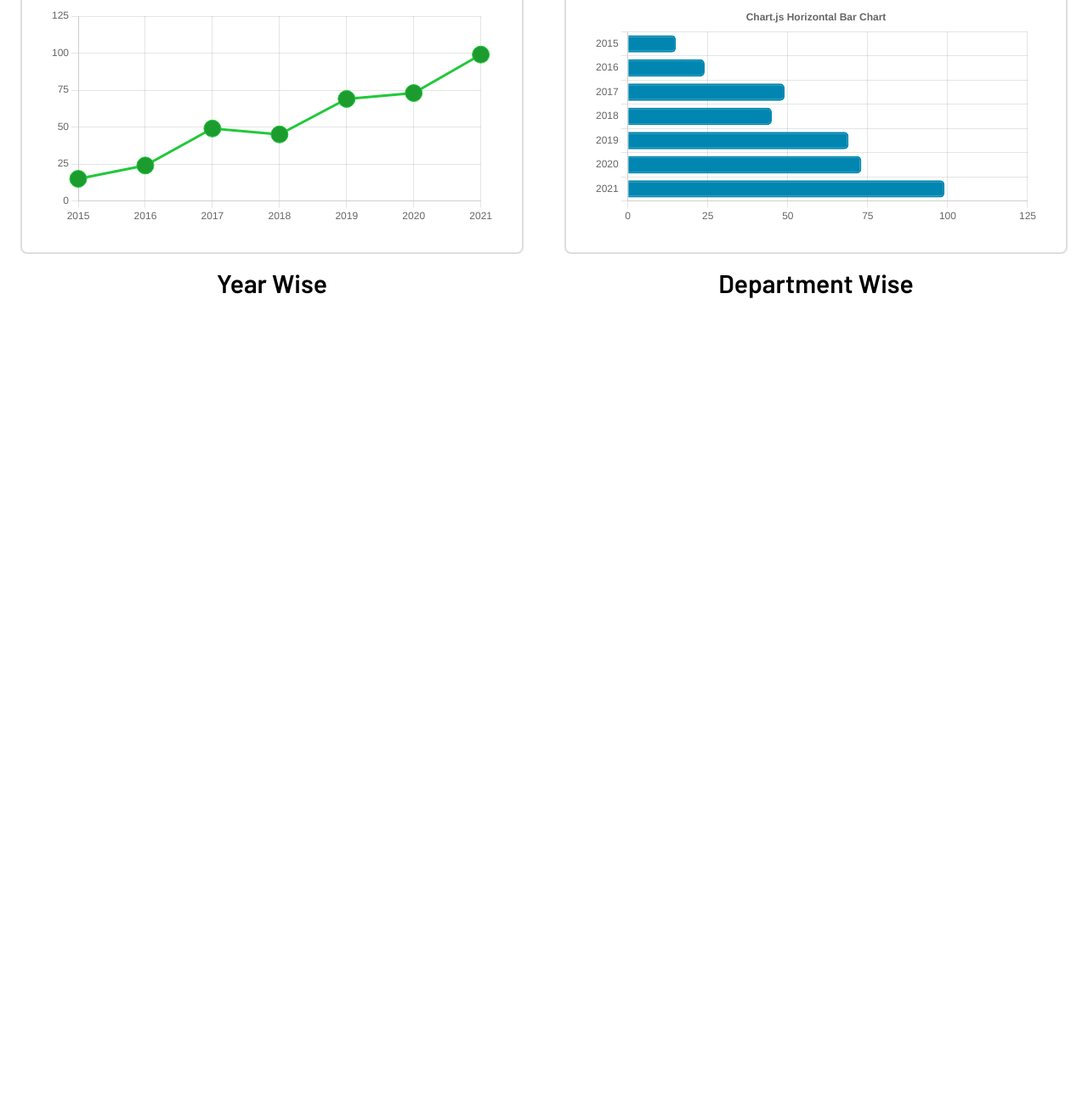
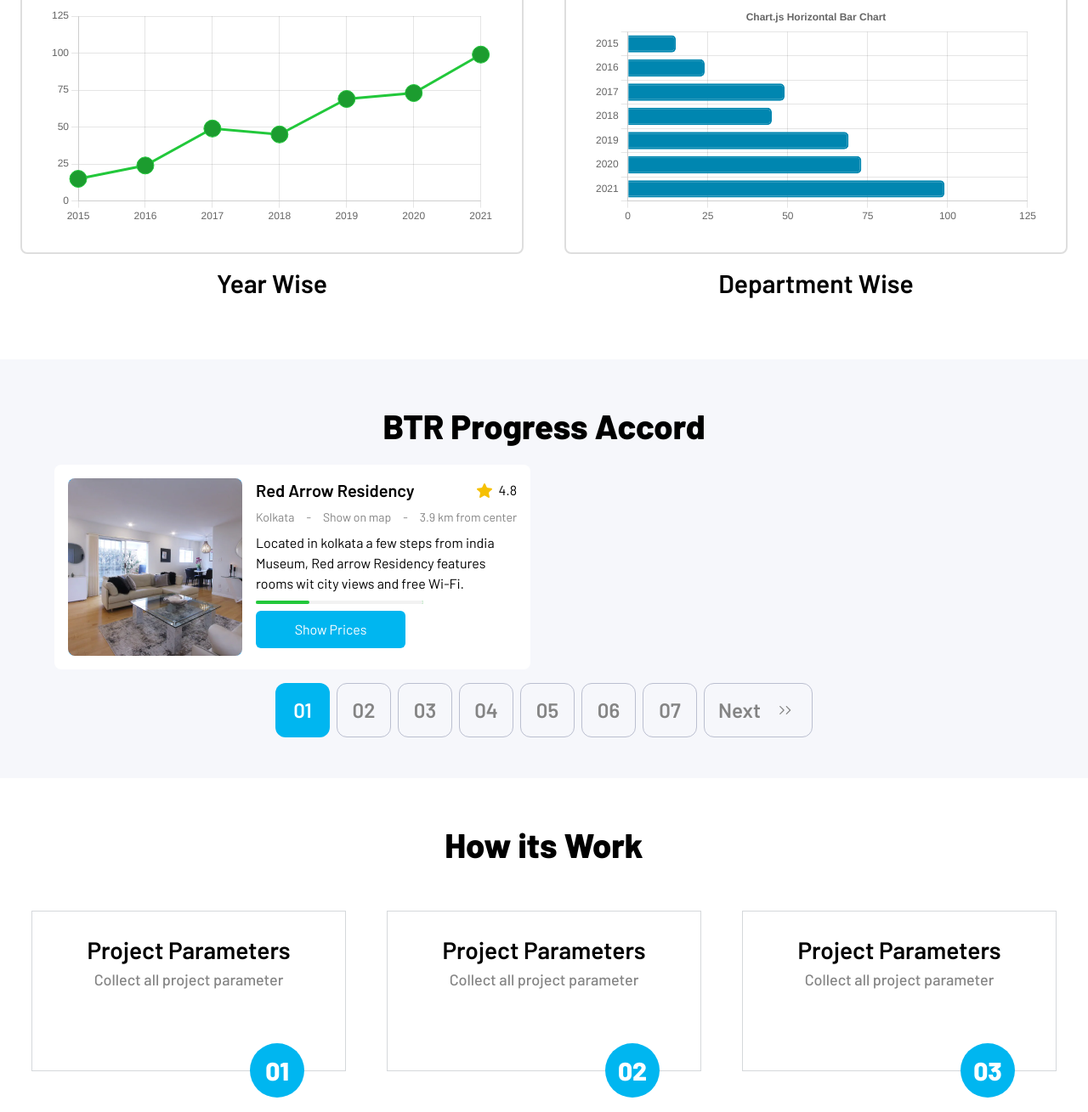
Before and after one commit to ez-sherlock/CEM-Development-Dashboard, a website: page index.html in a window 1280 px wide. Shown: the part 1620-2929 px from the top of the page at 85% size. Before the commit the page ends 2043 px from the top, so only its background shows below. Drawn offline with nearby package versions, Linux system fonts and the light colour scheme.

Commit message:
Added more sections

```diff
--- a/index.html
+++ b/index.html
@@ -152,6 +152,117 @@
 
     </div>
 
+    <!-- BRT Progress Accord -->
+    <div class="bg-[#F6F7FB] p-12">
+        <h1 class="text-[40px] font-bold text-center">BTR Progress Accord</h1>
+
+        <div class="grid grid-cols-2 gap-8 p-4">
+            <div class="bg-white flex gap-4 p-4 rounded-lg ">
+                <img src="./images/house.PNG" width="207px" height="211px" class="rounded-lg" alt="">
+                <div class="flex flex-col gap-2">
+
+                    <div class="flex justify-between">
+                        <p class="font-semibold text-xl">Red Arrow Residency</p>
+                        <p class="flex items-center gap-1"><img src="./images/star.svg" alt="star"> 4.8</p>
+                    </div>
+
+                    <div class="flex text-sm text-[#848484] justify-between">
+                        <p>Kolkata</p>
+                        -
+                        <a href="#">Show on map</a>
+                        -
+                        <p>3.9 km from center</p>
+
+                    </div>
+
+                    <p>
+                        Located in kolkata a few steps from india Museum,
+                        Red arrow Residency features rooms wit city views
+                        and free Wi-Fi.
+                    </p>
+
+                    <progress id="file" value="32" max="100" class="h-1 rounded-xl"> 40% </progress>
+
+                    <button class="bg-[#00B6F0] flex justify-center items-center w-44 h-11 text-white rounded-md">
+                        Show Prices
+                    </button>
+                </div>
+            </div>
+        </div>
+
+        <div class="flex gap-2 justify-center">
+            <div
+                class="flex items-center justify-center w-16 h-16 bg-[#00B6F0] rounded-xl text-white text-2xl font-semibold">
+                01
+            </div>
+            <div
+                class="flex items-center justify-center w-16 h-16 rounded-xl text-[#848484] border-[1px] border-[#BBBFD0] text-2xl font-semibold">
+                02
+            </div>
+            <div
+                class="flex items-center justify-center w-16 h-16 rounded-xl text-[#848484] border-[1px] border-[#BBBFD0] text-2xl font-semibold">
+                03
+            </div>
+            <div
+                class="flex items-center justify-center w-16 h-16 rounded-xl text-[#848484] border-[1px] border-[#BBBFD0] text-2xl font-semibold">
+                04
+            </div>
+            <div
+                class="flex items-center justify-center w-16 h-16 rounded-xl text-[#848484] border-[1px] border-[#BBBFD0] text-2xl font-semibold">
+                05
+            </div>
+            <div
+                class="flex items-center justify-center w-16 h-16 rounded-xl text-[#848484] border-[1px] border-[#BBBFD0] text-2xl font-semibold">
+                06
+            </div>
+            <div
+                class="flex items-center justify-center w-16 h-16 rounded-xl text-[#848484] border-[1px] border-[#BBBFD0] text-2xl font-semibold">
+                07
+            </div>
+            <div
+                class="flex items-center justify-between px-4 w-32 rounded-xl text-[#848484] border-[1px] border-[#BBBFD0] text-2xl font-semibold">
+                <p>Next</p>
+                <img src="./images/double-chevron.svg" alt="">
+            </div>
+        </div>
+
+    </div>
+
+    <div class="py-12">
+        <h1 class="font-bold text-[40px] text-center mb-12">How its Work</h1>
+        <div class="flex justify-center gap-12">
+            <div>
+                <div class="w-[370px] relative h-[189px] border-[1px] border-[#868F9959] p-6">
+                    <p
+                        class="w-16 absolute -bottom-8 right-12 h-16 bg-[#00B6F0] font-bold text-3xl flex justify-center items-center text-white  rounded-full">
+                        01
+                    </p>
+                    <div class="text-[28px] text-center font-semibold">Project Parameters</div>
+                    <div class="text-lg text-[#848484] text-center font-medium">Collect all project parameter</div>
+                </div>
+            </div>
+            <div>
+                <div class="w-[370px] relative h-[189px] border-[1px] border-[#868F9959] p-6">
+                    <p
+                        class="w-16 absolute -bottom-8 right-12 h-16 bg-[#00B6F0] font-bold text-3xl flex justify-center items-center text-white  rounded-full">
+                        02
+                    </p>
+                    <div class="text-[28px] text-center font-semibold">Project Parameters</div>
+                    <div class="text-lg text-[#848484] text-center font-medium">Collect all project parameter</div>
+                </div>
+            </div>
+            <div>
+                <div class="w-[370px] relative h-[189px] border-[1px] border-[#868F9959] p-6">
+                    <p
+                        class="w-16 absolute -bottom-8 right-12 h-16 bg-[#00B6F0] font-bold text-3xl flex justify-center items-center text-white  rounded-full">
+                        03
+                    </p>
+                    <div class="text-[28px] text-center font-semibold">Project Parameters</div>
+                    <div class="text-lg text-[#848484] text-center font-medium">Collect all project parameter</div>
+                </div>
+            </div>
+        </div>
+    </div>
 
     <script src="https://cdnjs.cloudflare.com/ajax/libs/Chart.js/3.7.1/chart.js"
         integrity="sha512-Lii3WMtgA0C0qmmkdCpsG0Gjr6M0ajRyQRQSbTF6BsrVh/nhZdHpVZ76iMIPvQwz1eoXC3DmAg9K51qT5/dEVg=="
```
Also changed, not shown: images/double-chevron.svg (added), images/house.PNG (added), images/star.svg (added).
